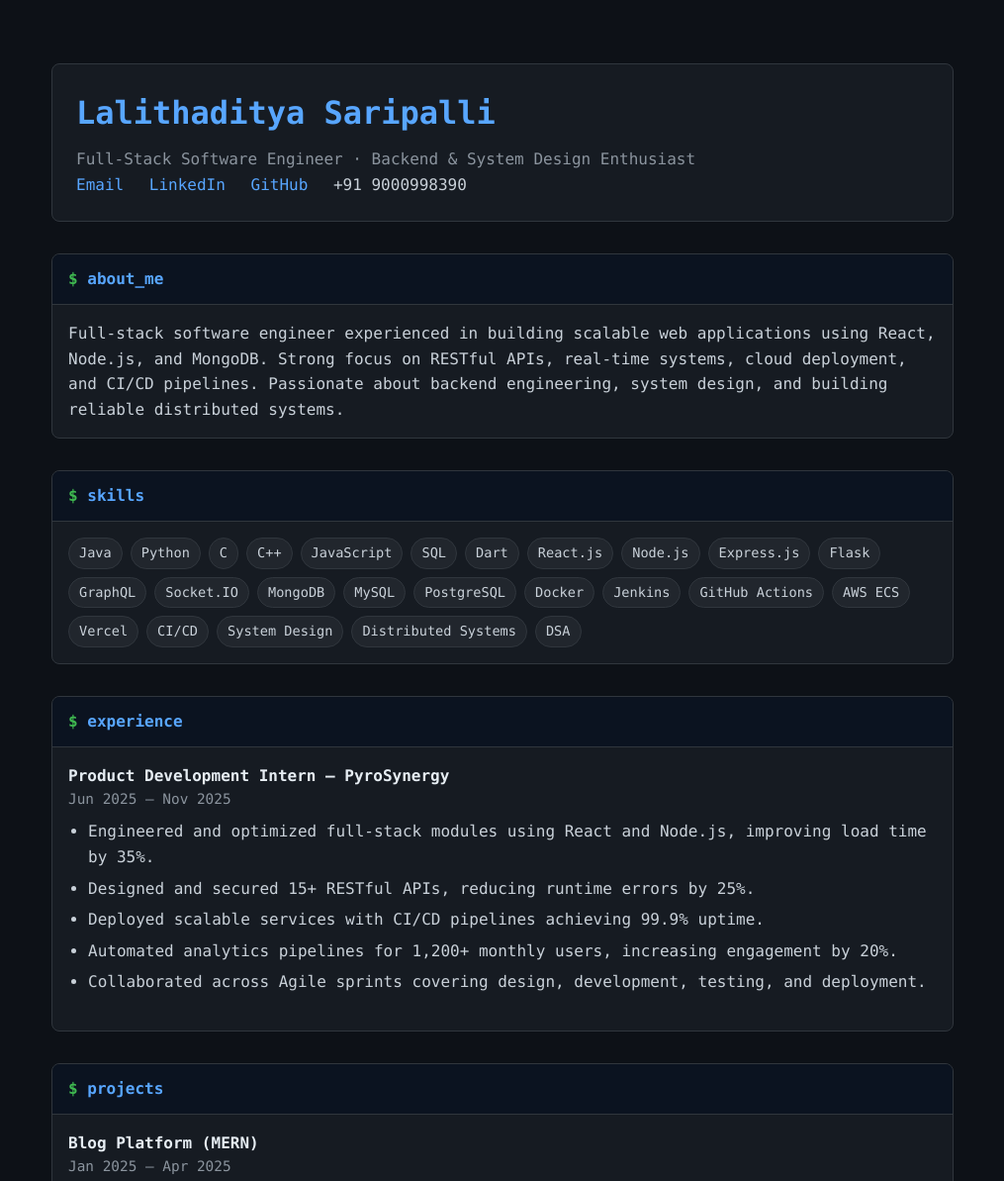
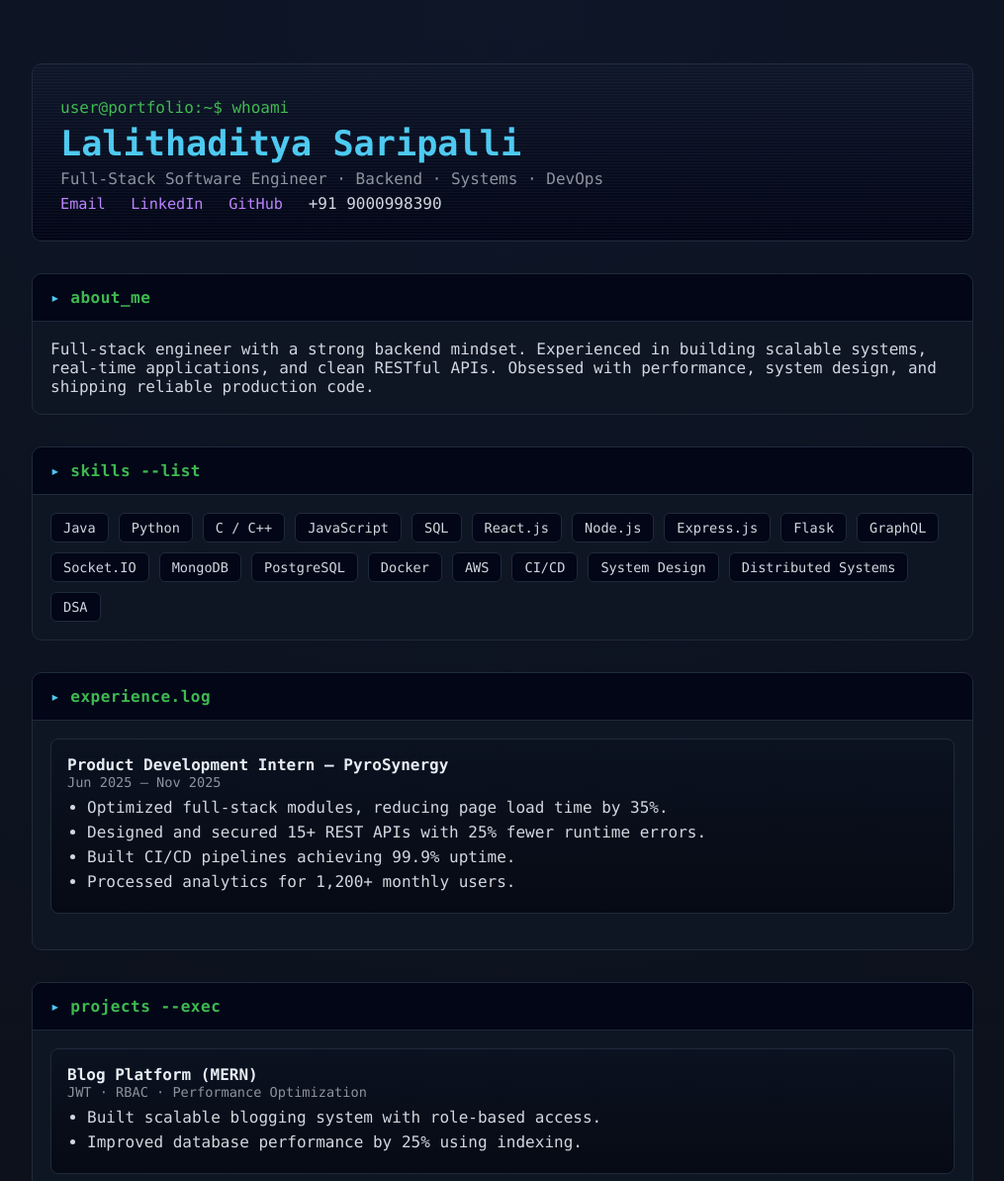
Before and after one commit to Lalithaditya007/Lalithaditya_website, a plain HTML site: page public/index.html in a window 1280 px wide. Shown: the top 1193 px of the page at 99% size, without its empty margins (132-1147 px from the left). Drawn offline with Linux system fonts and the light colour scheme.

Commit message:
second resume

```diff
--- a/public/index.html
+++ b/public/index.html
@@ -1,24 +1,20 @@
 <!DOCTYPE html>
 <html lang="en">
 <head>
-    <meta charset="UTF-8">
-    <title>Lalithaditya Saripalli | Developer Resume</title>
-    <meta name="viewport" content="width=device-width, initial-scale=1.0">
-
-    <!--
-      Resume content source:
-      :contentReference[oaicite:0]{index=0}
-    -->
+<meta charset="UTF-8" />
+<title>Lalithaditya Saripalli | Hacker Resume</title>
+<meta name="viewport" content="width=device-width, initial-scale=1.0" />
 
 <style>
 :root {
-            --bg: #0d1117;
-            --panel: #161b22;
-            --text: #c9d1d9;
+  --bg: #0b0f14;
+  --panel: #0f1623;
+  --border: #1f2a3a;
+  --text: #d1d7e0;
   --muted: #8b949e;
-            --accent: #58a6ff;
-            --border: #30363d;
-            --tag: #21262d;
+  --accent: #4cc9f0;
+  --green: #3fb950;
+  --purple: #b983ff;
 }
 
 * {
@@ -27,128 +23,182 @@
 
 body {
   margin: 0;
-            background: var(--bg);
+  background: radial-gradient(circle at top, #0e1628, var(--bg));
   color: var(--text);
-            font-family: ui-monospace, SFMono-Regular, Menlo, Monaco, Consolas, "Liberation Mono", monospace;
-            line-height: 1.6;
+  font-family: ui-monospace, SFMono-Regular, Menlo, Consolas, monospace;
 }
 
 .container {
-            max-width: 960px;
+  max-width: 1000px;
   margin: 40px auto;
   padding: 24px;
 }
 
+/* ===== Header / Terminal ===== */
 header {
+  background: linear-gradient(180deg, #0f172a, #020617);
   border: 1px solid var(--border);
-            background: var(--panel);
-            padding: 24px;
-            border-radius: 8px;
-            margin-bottom: 32px;
+  border-radius: 10px;
+  padding: 28px;
+  position: relative;
+  overflow: hidden;
+}
+
+header::after {
+  content: "";
+  position: absolute;
+  inset: 0;
+  background-image: repeating-linear-gradient(
+    to bottom,
+    rgba(255,255,255,0.03),
+    rgba(255,255,255,0.03) 1px,
+    transparent 1px,
+    transparent 3px
+  );
+  pointer-events: none;
 }
 
 header h1 {
   margin: 0;
-            font-size: 2rem;
   color: var(--accent);
+  font-size: 2.2rem;
 }
 
 header p {
-            margin: 8px 0 0;
+  margin: 6px 0;
   color: var(--muted);
 }
 
+.prompt {
+  color: var(--green);
+}
+
 .links a {
-            color: var(--accent);
+  color: var(--purple);
   text-decoration: none;
   margin-right: 16px;
+  font-size: 0.95rem;
 }
 
 .links a:hover {
   text-decoration: underline;
 }
 
+/* ===== Sections ===== */
 section {
-            margin-bottom: 32px;
+  margin-top: 32px;
+  background: var(--panel);
   border: 1px solid var(--border);
-            background: var(--panel);
-            border-radius: 8px;
+  border-radius: 10px;
   overflow: hidden;
 }
 
 .section-title {
-            background: #0b1320;
-            padding: 12px 16px;
+  padding: 14px 18px;
+  background: #020617;
   border-bottom: 1px solid var(--border);
+  color: var(--green);
+  font-weight: bold;
+  letter-spacing: 0.5px;
+}
+
+.section-title::before {
+  content: "▸ ";
   color: var(--accent);
+}
+
+.section-body {
+  padding: 18px;
+}
+
+/* ===== Hacker Cards ===== */
+.card {
+  background: linear-gradient(180deg, #0b1220, #060a14);
+  border: 1px solid var(--border);
+  border-radius: 8px;
+  padding: 16px;
+  margin-bottom: 18px;
+  transition: transform 0.2s ease, border 0.2s ease;
+}
+
+.card:hover {
+  transform: translateY(-3px);
+  border-color: var(--accent);
+}
+
+.card-title {
+  color: #e6edf3;
   font-weight: bold;
 }
 
-        .section-body {
-            padding: 16px;
-        }
-
-        .terminal::before {
-            content: "$ ";
-            color: #3fb950;
+.card-meta {
+  color: var(--muted);
+  font-size: 0.85rem;
+  margin-bottom: 8px;
 }
 
 ul {
+  margin: 8px 0 0;
   padding-left: 20px;
-            margin: 8px 0;
 }
 
 li {
   margin-bottom: 6px;
 }
 
+/* ===== Skills ===== */
 .skills {
   display: flex;
   flex-wrap: wrap;
-            gap: 8px;
+  gap: 10px;
 }
 
 .skill {
-            background: var(--tag);
+  background: #020617;
   border: 1px solid var(--border);
-            padding: 4px 10px;
-            border-radius: 999px;
+  padding: 6px 12px;
+  border-radius: 6px;
+  font-size: 0.85rem;
+  position: relative;
+}
+
+.skill::after {
+  content: "▮";
+  color: var(--green);
+  position: absolute;
+  right: 6px;
+  opacity: 0;
+  transition: opacity 0.2s ease;
+}
+
+.skill:hover::after {
+  opacity: 1;
+}
+
+/* ===== Footer ===== */
+footer {
+  text-align: center;
+  margin: 40px 0 10px;
+  color: var(--muted);
   font-size: 0.85rem;
 }
 
-        .item {
-            margin-bottom: 20px;
-        }
-
-        .item-title {
-            font-weight: bold;
-            color: #e6edf3;
-        }
-
-        .item-meta {
-            color: var(--muted);
-            font-size: 0.9rem;
-        }
-
-        footer {
-            text-align: center;
-            color: var(--muted);
-            font-size: 0.85rem;
-            margin-top: 40px;
-        }
-
+/* ===== Responsive ===== */
 @media (max-width: 600px) {
   header h1 {
-                font-size: 1.6rem;
+    font-size: 1.8rem;
   }
 }
 </style>
 </head>
+
 <body>
 <div class="container">
+
 <header>
+  <p class="prompt">user@portfolio:~$ whoami</p>
   <h1>Lalithaditya Saripalli</h1>
-            <p>Full-Stack Software Engineer · Backend & System Design Enthusiast</p>
+  <p>Full-Stack Software Engineer · Backend · Systems · DevOps</p>
   <div class="links">
     <a href="mailto:saripalli.lalithaditya@gmail.com">Email</a>
     <a href="#">LinkedIn</a>
@@ -158,25 +208,23 @@
 </header>
 
 <section>
-            <div class="section-title terminal">about_me</div>
+  <div class="section-title">about_me</div>
   <div class="section-body">
-                Full-stack software engineer experienced in building scalable web applications using React, Node.js, and MongoDB.
-                Strong focus on RESTful APIs, real-time systems, cloud deployment, and CI/CD pipelines.
-                Passionate about backend engineering, system design, and building reliable distributed systems.
+    Full-stack engineer with a strong backend mindset. Experienced in building scalable systems,
+    real-time applications, and clean RESTful APIs. Obsessed with performance, system design,
+    and shipping reliable production code.
   </div>
 </section>
 
 <section>
-            <div class="section-title terminal">skills</div>
+  <div class="section-title">skills --list</div>
   <div class="section-body">
     <div class="skills">
       <span class="skill">Java</span>
       <span class="skill">Python</span>
-                    <span class="skill">C</span>
-                    <span class="skill">C++</span>
+      <span class="skill">C / C++</span>
       <span class="skill">JavaScript</span>
       <span class="skill">SQL</span>
-                    <span class="skill">Dart</span>
       <span class="skill">React.js</span>
       <span class="skill">Node.js</span>
       <span class="skill">Express.js</span>
@@ -184,13 +232,9 @@
       <span class="skill">GraphQL</span>
       <span class="skill">Socket.IO</span>
       <span class="skill">MongoDB</span>
-                    <span class="skill">MySQL</span>
       <span class="skill">PostgreSQL</span>
       <span class="skill">Docker</span>
-                    <span class="skill">Jenkins</span>
-                    <span class="skill">GitHub Actions</span>
-                    <span class="skill">AWS ECS</span>
-                    <span class="skill">Vercel</span>
+      <span class="skill">AWS</span>
       <span class="skill">CI/CD</span>
       <span class="skill">System Design</span>
       <span class="skill">Distributed Systems</span>
@@ -200,77 +244,68 @@
 </section>
 
 <section>
-            <div class="section-title terminal">experience</div>
+  <div class="section-title">experience.log</div>
   <div class="section-body">
-                <div class="item">
-                    <div class="item-title">Product Development Intern — PyroSynergy</div>
-                    <div class="item-meta">Jun 2025 – Nov 2025</div>
+    <div class="card">
+      <div class="card-title">Product Development Intern — PyroSynergy</div>
+      <div class="card-meta">Jun 2025 – Nov 2025</div>
       <ul>
-                        <li>Engineered and optimized full-stack modules using React and Node.js, improving load time by 35%.</li>
-                        <li>Designed and secured 15+ RESTful APIs, reducing runtime errors by 25%.</li>
-                        <li>Deployed scalable services with CI/CD pipelines achieving 99.9% uptime.</li>
-                        <li>Automated analytics pipelines for 1,200+ monthly users, increasing engagement by 20%.</li>
-                        <li>Collaborated across Agile sprints covering design, development, testing, and deployment.</li>
+        <li>Optimized full-stack modules, reducing page load time by 35%.</li>
+        <li>Designed and secured 15+ REST APIs with 25% fewer runtime errors.</li>
+        <li>Built CI/CD pipelines achieving 99.9% uptime.</li>
+        <li>Processed analytics for 1,200+ monthly users.</li>
       </ul>
     </div>
   </div>
 </section>
 
 <section>
-            <div class="section-title terminal">projects</div>
+  <div class="section-title">projects --exec</div>
   <div class="section-body">
-                <div class="item">
-                    <div class="item-title">Blog Platform (MERN)</div>
-                    <div class="item-meta">Jan 2025 – Apr 2025</div>
+    <div class="card">
+      <div class="card-title">Blog Platform (MERN)</div>
+      <div class="card-meta">JWT · RBAC · Performance Optimization</div>
       <ul>
-                        <li>Built a scalable blog platform with JWT authentication and role-based access.</li>
-                        <li>Improved CRUD performance by 25% using MongoDB indexing and schema optimization.</li>
+        <li>Built scalable blogging system with role-based access.</li>
+        <li>Improved database performance by 25% using indexing.</li>
       </ul>
     </div>
 
-                <div class="item">
-                    <div class="item-title">ChitChat – Real-Time Chat Application</div>
-                    <div class="item-meta">Mar 2025 – May 2025</div>
+    <div class="card">
+      <div class="card-title">ChitChat — Real-Time Chat App</div>
+      <div class="card-meta">Socket.IO · WebSockets</div>
       <ul>
-                        <li>Developed real-time messaging using Socket.IO with online presence and media sharing.</li>
-                        <li>Achieved sub-50ms message latency through optimized WebSocket event handling.</li>
+        <li>Real-time messaging with online presence.</li>
+        <li>Sub-50ms message latency through optimized events.</li>
       </ul>
     </div>
 
-                <div class="item">
-                    <div class="item-title">Auditorium Scheduling System</div>
-                    <div class="item-meta">Jan 2025 – Apr 2025</div>
+    <div class="card">
+      <div class="card-title">Auditorium Scheduling System</div>
+      <div class="card-meta">Automation · Notifications</div>
       <ul>
-                        <li>Implemented conflict-free booking workflows with approval and rescheduling automation.</li>
-                        <li>Integrated automated reminders using email services and scheduled jobs.</li>
-                    </ul>
-                </div>
-
-                <div class="item">
-                    <div class="item-title">Reality Check – Business Readiness Platform</div>
-                    <div class="item-meta">Aug 2025 – Nov 2025</div>
-                    <ul>
-                        <li>Developed analytics-driven assessment and scoring systems.</li>
-                        <li>Deployed serverless architecture with CI/CD integration.</li>
+        <li>Conflict-free booking and approval workflows.</li>
+        <li>Automated reminders using background jobs.</li>
       </ul>
     </div>
   </div>
 </section>
 
 <section>
-            <div class="section-title terminal">education</div>
+  <div class="section-title">education.info</div>
   <div class="section-body">
-                <div class="item">
-                    <div class="item-title">B.Tech in Information Technology</div>
-                    <div class="item-meta">VNR Vignana Jyothi Institute of Engineering and Technology, Hyderabad</div>
-                    <div class="item-meta">2023 – Present · CGPA: 9.4 / 10</div>
+    <div class="card">
+      <div class="card-title">B.Tech — Information Technology</div>
+      <div class="card-meta">VNR Vignana Jyothi Institute · 2023 – Present</div>
+      <p>CGPA: <strong>9.4 / 10</strong></p>
     </div>
   </div>
 </section>
 
 <footer>
-            Built like code. Read like documentation. Designed for humans.
+  Crafted like a terminal. Built like a system. Debugged like a hacker.
 </footer>
+
 </div>
 </body>
 </html>
```
Lines whose indentation alone changed are shown as unchanged.
